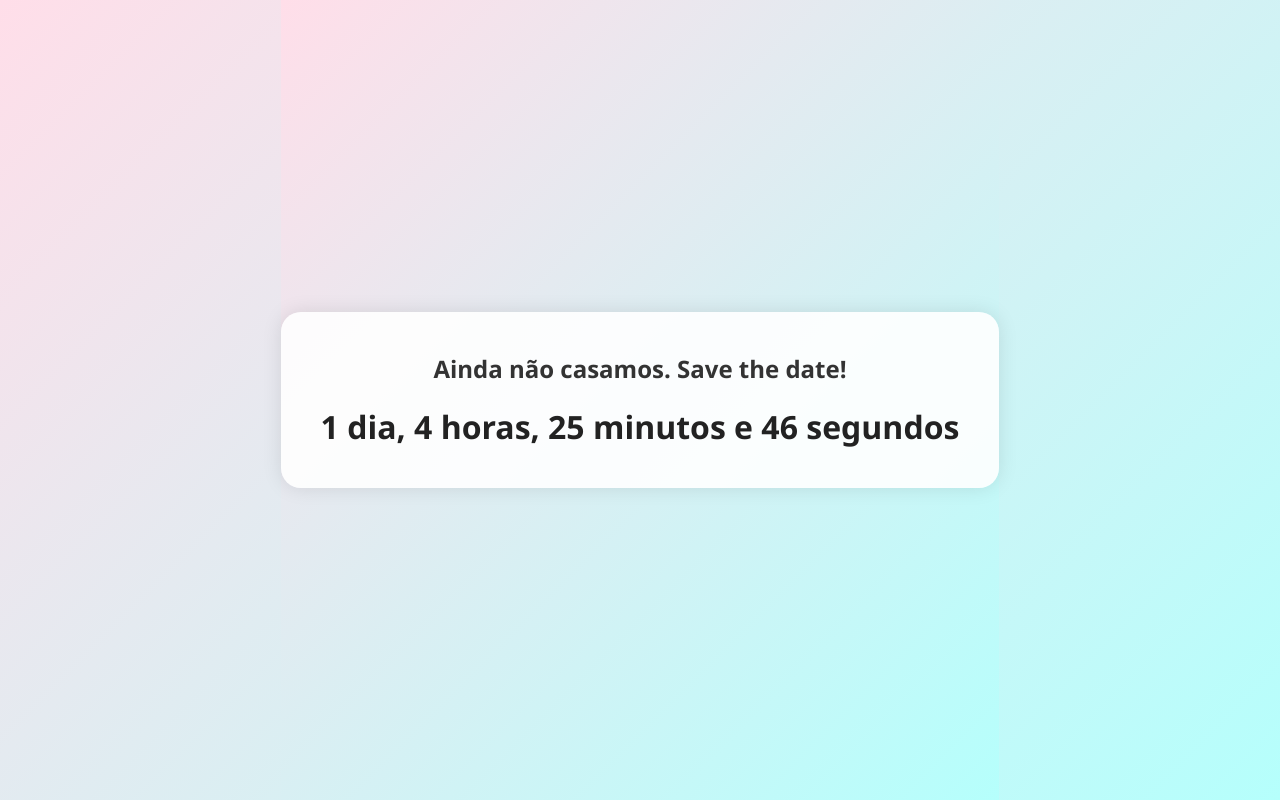
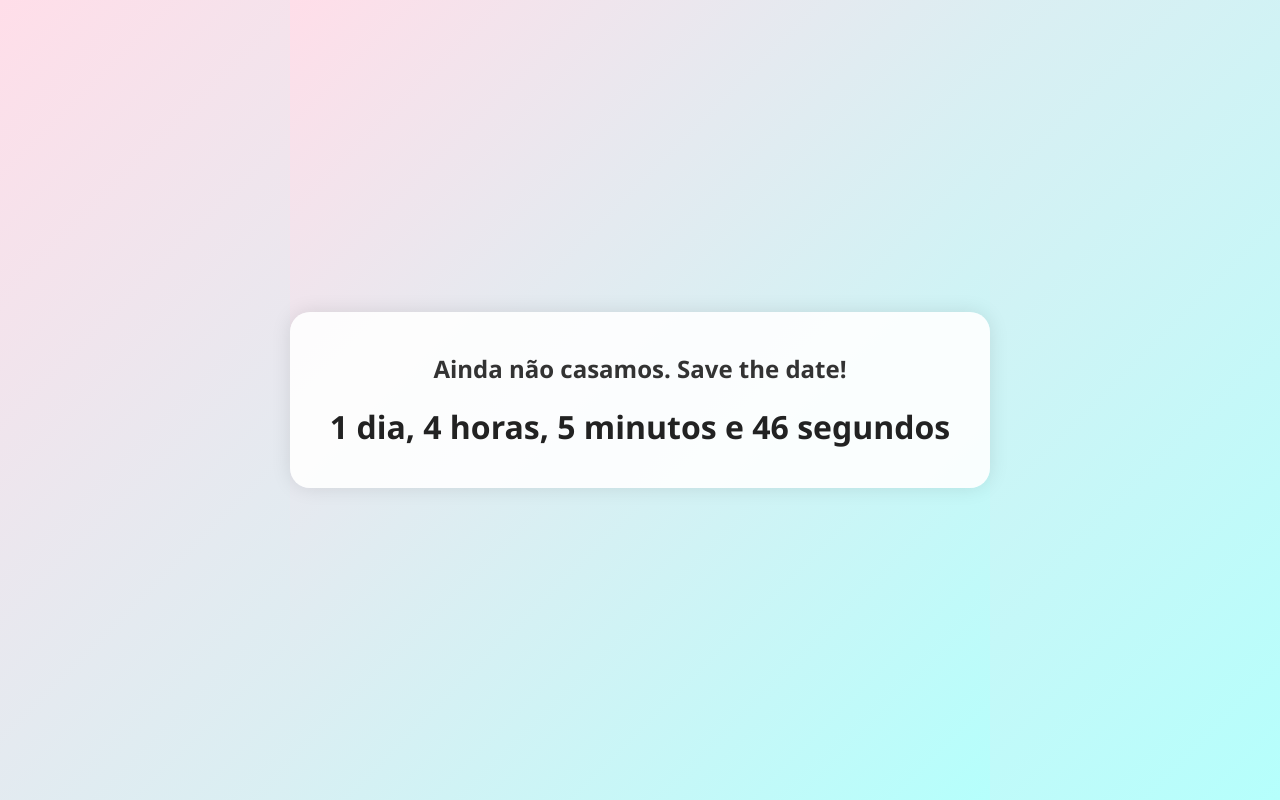
Before and after one commit to williamokano/williamokano.github.io, a plain HTML site: page civil/index.html in a window 1280 px wide. Drawn offline with Linux system fonts and the light colour scheme.

Commit message:
chore: fix civil date marriage

```diff
--- a/civil/index.html
+++ b/civil/index.html
@@ -56,7 +56,7 @@
   </div>
 
   <script>
-    const targetDate = new Date("2026-04-10T15:30:00-03:00")
+    const targetDate = new Date("2026-04-10T15:10:00-03:00")
 
     const messageEl = document.getElementById("message");
     const countdownEl = document.getElementById("countdown");
```
